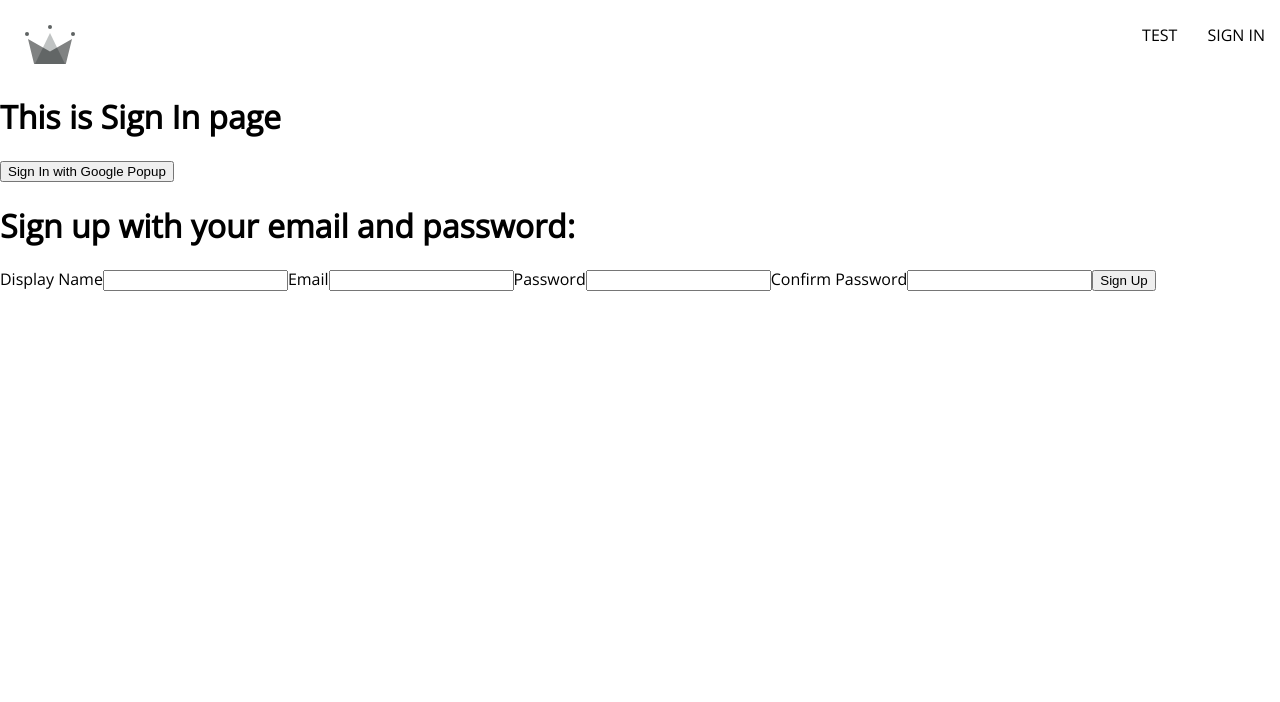
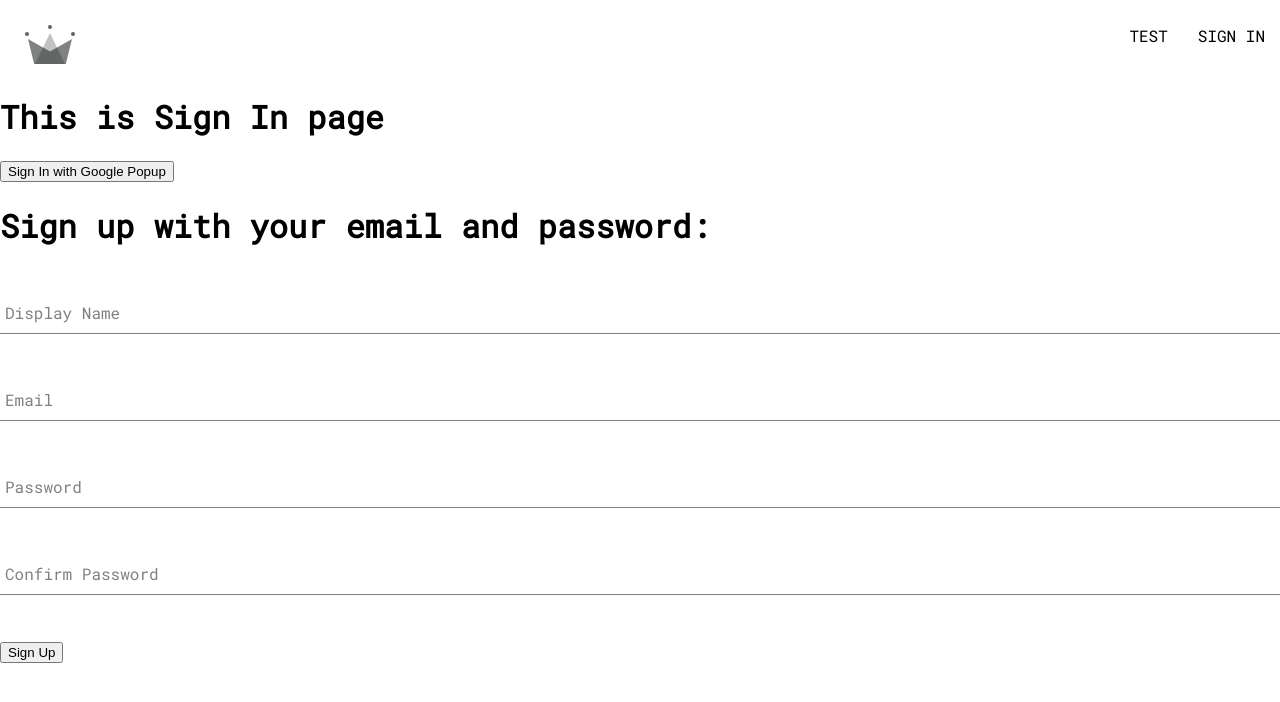
Before and after one commit to MiUlon/crwn-clothing, a React (Create React App) app: page /sign-in in a window 1280 px wide. Shown: the top 702 px of the page. Built offline with nearby package versions, Linux system fonts and the light colour scheme.

Commit message:
adding FormInput component

```diff
--- a/public/index.html
+++ b/public/index.html
@@ -24,7 +24,7 @@
     -->
   <link rel="preconnect" href="https://fonts.googleapis.com">
   <link rel="preconnect" href="https://fonts.gstatic.com" crossorigin>
-  <link href="https://fonts.googleapis.com/css2?family=Open+Sans:wght@300&display=swap" rel="stylesheet">
+  <link href="https://fonts.googleapis.com/css2?family=Roboto+Mono&display=swap" rel="stylesheet">
   <title>React App</title>
 </head>
 
--- /dev/null
+++ b/src/components/form-input/form-input.component.jsx
@@ -0,0 +1,15 @@
+import './form-input.styles.scss';
+
+const FormInput = ({ label, ...otherProps }) => {
+    return (
+        <div className='group'>
+            <input className='form-input' {...otherProps} />
+            {label && (
+                    <label className={`${otherProps.value.length ? 'shrink' : ''} form-input-label`}>{label}</label>
+                )
+            }
+        </div>
+    );
+};
+
+export default FormInput;
--- /dev/null
+++ b/src/components/form-input/form-input.styles.scss
@@ -0,0 +1,54 @@
+$sub-color: grey;
+$main-color: black;
+
+@mixin shrinkLabel {
+  top: -14px;
+  font-size: 12px;
+  color: $main-color;
+}
+
+.group {
+  position: relative;
+  margin: 45px 0;
+
+  .form-input {
+    background: none;
+    background-color: white;
+    color: $sub-color;
+    font-size: 18px;
+    padding: 10px 10px 10px 5px;
+    display: block;
+    width: 100%;
+    border: none;
+    border-radius: 0;
+    border-bottom: 1px solid $sub-color;
+    margin: 25px 0;
+
+    &:focus {
+      outline: none;
+    }
+
+    &:focus ~ .form-input-label {
+      @include shrinkLabel();
+    }
+  }
+
+  input[type='password'] {
+    letter-spacing: 0.3em;
+  }
+
+  .form-input-label {
+    color: $sub-color;
+    font-size: 16px;
+    font-weight: normal;
+    position: absolute;
+    pointer-events: none;
+    left: 5px;
+    top: 10px;
+    transition: 300ms ease all;
+
+    &.shrink {
+      @include shrinkLabel();
+    }
+  }
+}
--- a/src/components/sign-up-form/sign-up-form.component.jsx
+++ b/src/components/sign-up-form/sign-up-form.component.jsx
@@ -1,4 +1,5 @@
 import { useState } from "react";
+import FormInput from "../form-input/form-input.component";
 import { createAuthUserWithEmailAndPassword, createUserDocumentFromAuth } from '../../utils/firebase/firebase.utils';
 
 const defaultFormFields = {
@@ -50,17 +51,13 @@
         <div>
             <h1>Sign up with your email and password: </h1>
             <form onSubmit={handleSumbit}>
-                <label>Display Name</label>
-                <input type='text' required onChange={handleChange} name='displayName' value={displayName}/>
+                <FormInput label='Display Name' type='text' required onChange={handleChange} name='displayName' value={displayName}/>
 
-                <label>Email</label>
-                <input type='email' required onChange={handleChange} name='email' value={email}/>
+                <FormInput label='Email' type='email' required onChange={handleChange} name='email' value={email}/>
 
-                <label>Password</label>
-                <input type='password' required onChange={handleChange} name='password' value={password}/>
+                <FormInput label='Password' type='password' required onChange={handleChange} name='password' value={password}/>
 
-                <label>Confirm Password</label>
-                <input type='password' required onChange={handleChange} name='confirmPassword' value={confirmPassword}/>
+                <FormInput label='Confirm Password' type='password' required onChange={handleChange} name='confirmPassword' value={confirmPassword}/>
 
                 <button type='submit'>Sign Up</button>
             </form>
--- a/src/index.scss
+++ b/src/index.scss
@@ -1,8 +1,6 @@
 body {
   margin: 0;
-  font-family: 'Open Sans', sans-serif;
-  -webkit-font-smoothing: antialiased;
-  -moz-osx-font-smoothing: grayscale;
+  font-family: 'Roboto Mono', monospace;
 }
 
 code {
--- a/src/routes/home/home.component.jsx
+++ b/src/routes/home/home.component.jsx
@@ -5,27 +5,27 @@
     const categories = [
         {
             id: 1,
-            title: 'hats',
+            title: 'Hats',
             imageUrl: 'https://i.ibb.co/cvpntL1/hats.png',
         },
         {
             id: 2,
-            title: 'jackets',
+            title: 'Jackets',
             imageUrl: 'https://i.ibb.co/px2tCc3/jackets.png',
         },
         {
             id: 3,
-            title: 'sneakers',
+            title: 'Sneakers',
             imageUrl: 'https://i.ibb.co/0jqHpnp/sneakers.png',
         },
         {
             id: 4,
-            title: 'womens',
+            title: 'Womens',
             imageUrl: 'https://i.ibb.co/GCCdy8t/womens.png',
         },
         {
             id: 5,
-            title: 'mens',
+            title: 'Mens',
             imageUrl: 'https://i.ibb.co/R70vBrQ/men.png',
         },
     ];
```
